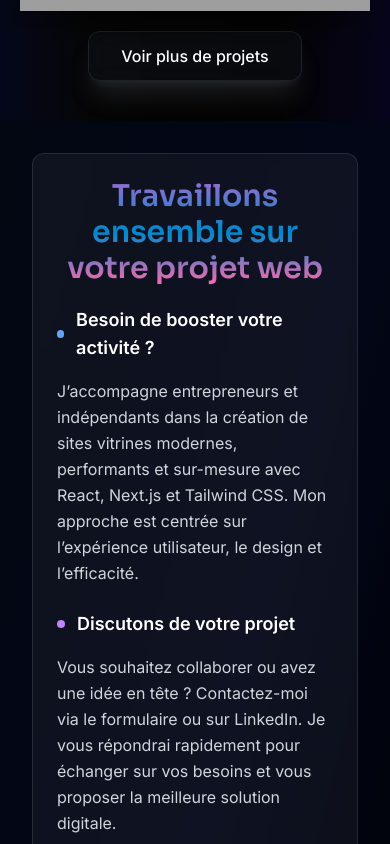
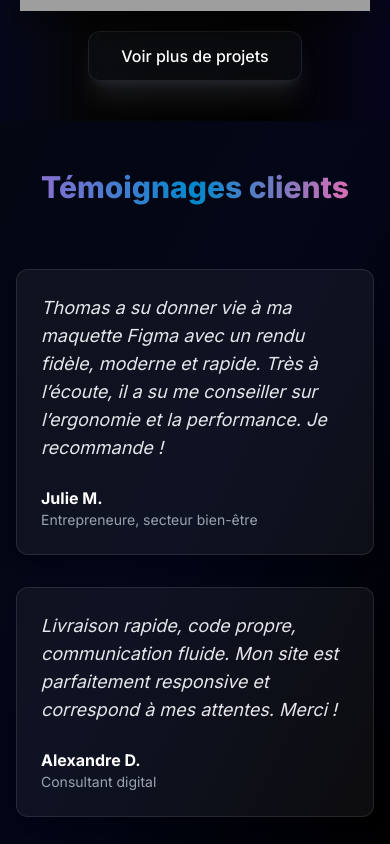
Before and after one commit to ovo-thom/portfolio-freelance, a React (Vite) app: page / in a window 390 px wide. Shown: the part 5700-6544 px from the top of the page. Built offline with nearby package versions, Linux system fonts and the light colour scheme; grey boxes are pictures that could not be loaded; a web font is replaced by a local one.

Commit message:
feat: add Testimonials.jsx

```diff
--- a/package.json
+++ b/package.json
@@ -13,7 +13,7 @@
     "framer-motion": "^11.3.28",
     "react": "^18.3.1",
     "react-dom": "^18.3.1",
-    "react-icons": "^5.2.1",
+    "react-icons": "^5.5.0",
     "react-router-dom": "^6.30.0",
     "react-scroll": "^1.9.3",
     "react-tsparticles": "^2.12.2",
--- a/src/App.jsx
+++ b/src/App.jsx
@@ -8,6 +8,7 @@ import Footer from "./components/Footer";
 import ProjectsPage from "./components/ProjectsPage";
 import ProjectList from "./components/ProjectList";
 import ProcessSection from "./components/ProcessSection";
+import Testimonials from "./components/Testimonials";
 
 function App() {
   return (
@@ -22,6 +23,7 @@ function App() {
               <About />
                 <ProcessSection />
                 <Projects />
+                <Testimonials />
               <Contact />
             </>
           }
--- /dev/null
+++ b/src/components/Testimonials.jsx
@@ -0,0 +1,43 @@
+import { FaQuoteLeft } from "react-icons/fa";
+
+const testimonials = [
+  {
+    name: "Julie M.",
+    company: "Entrepreneure, secteur bien-être",
+    text: "Thomas a su donner vie à ma maquette Figma avec un rendu fidèle, moderne et rapide. Très à l’écoute, il a su me conseiller sur l’ergonomie et la performance. Je recommande !",
+    color: "from-[#9e6cd1] via-[#0088cc] to-[#ff68b0]",
+  },
+  {
+    name: "Alexandre D.",
+    company: "Consultant digital",
+    text: "Livraison rapide, code propre, communication fluide. Mon site est parfaitement responsive et correspond à mes attentes. Merci !",
+    color: "from-green-400 via-blue-400 to-purple-400",
+  },
+];
+
+const Testimonials = () => (
+  <section id="testimonials" className="w-full py-12 bg-gradient-to-br from-gray-950 via-slate-950 to-black text-white">
+    <div className="max-w-4xl mx-auto px-4">
+      <h2 className="text-3xl sm:text-4xl md:text-5xl font-extrabold text-center mb-16 bg-gradient-to-r from-[#9e6cd1] via-[#0088cc] to-[#ff68b0] bg-clip-text text-transparent">
+        Témoignages clients
+      </h2>
+      <div className="grid gap-8 md:grid-cols-2">
+        {testimonials.map((t, i) => (
+          <div
+            key={i}
+            className={`relative bg-white/5 border border-white/10 rounded-xl p-6 shadow-lg flex flex-col h-full`}
+          >
+            <FaQuoteLeft className={`absolute -top-3 -left-2 md:-top-4 text-3xl text-indigo-300 md:-left-4 md:text-4xl bg-gradient-to-r ${t.color} bg-clip-text text-transparent opacity-70`} />
+            <p className="text-lg text-gray-200 mb-6 italic">{t.text}</p>
+            <div className="mt-auto">
+              <span className="font-bold text-white">{t.name}</span>
+              <span className="block text-sm text-gray-400">{t.company}</span>
+            </div>
+          </div>
+        ))}
+      </div>
+    </div>
+  </section>
+);
+
+export default Testimonials;
```
Also changed, not shown: 1 other file (tests, documents, lock files or other folders).
